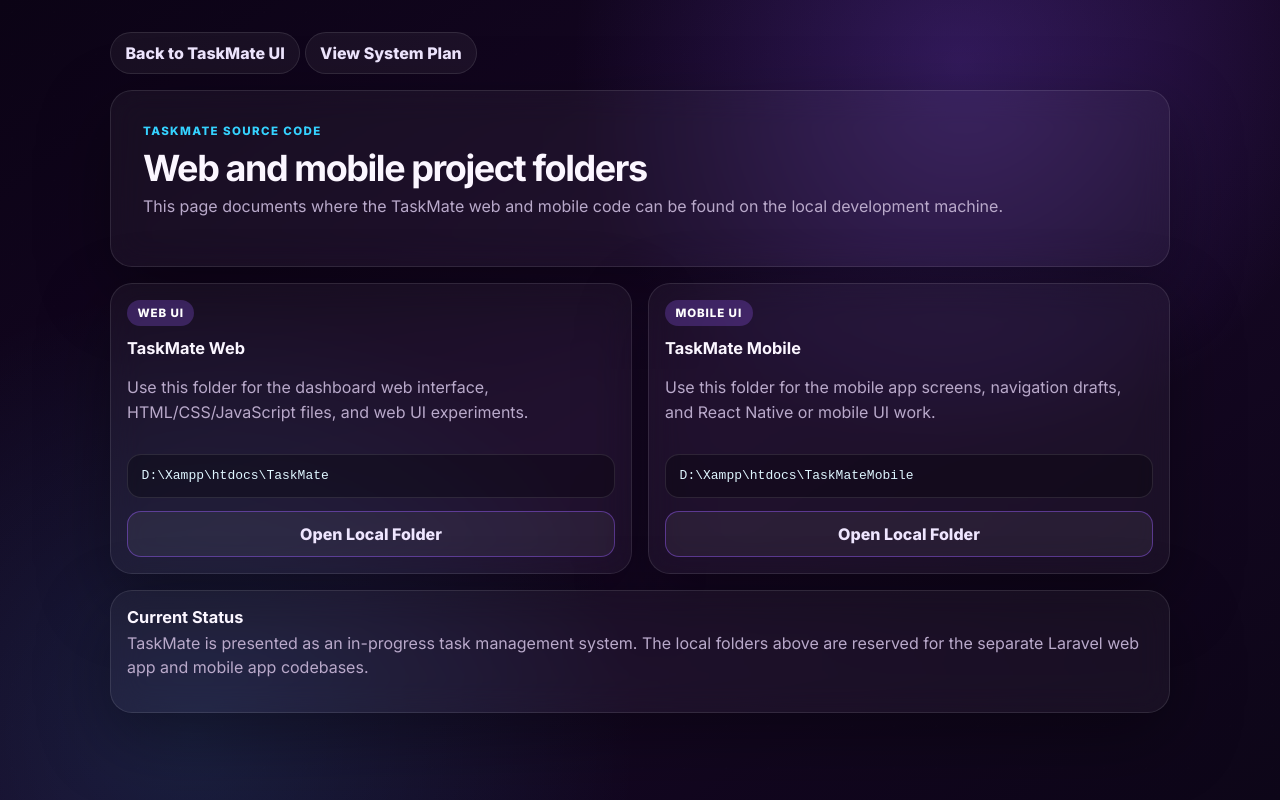
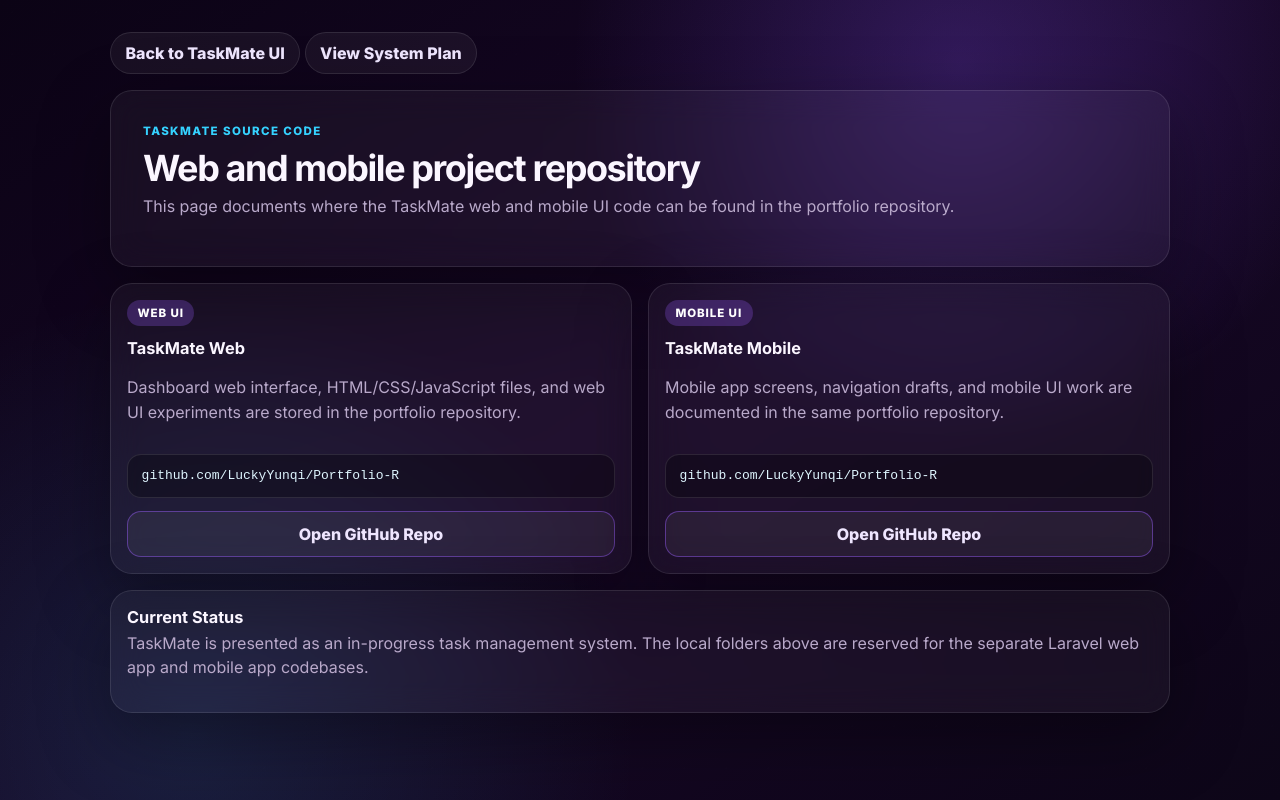
Before and after one commit to LuckyYunqi/Portfolio-R, a plain HTML site: page taskmate/source-code.html in a window 1280 px wide. Drawn offline with Linux system fonts and the light colour scheme.

Commit message:
source code

```diff
--- a/taskmate/source-code.html
+++ b/taskmate/source-code.html
@@ -16,25 +16,25 @@
 
         <section class="code-hero">
             <p class="eyebrow">TaskMate Source Code</p>
-            <h1>Web and mobile project folders</h1>
-            <p>This page documents where the TaskMate web and mobile code can be found on the local development machine.</p>
+            <h1>Web and mobile project repository</h1>
+            <p>This page documents where the TaskMate web and mobile UI code can be found in the portfolio repository.</p>
         </section>
 
         <section class="code-grid" aria-label="TaskMate source folders">
             <article class="code-card">
                 <span class="code-badge">Web UI</span>
                 <h2>TaskMate Web</h2>
-                <p>Use this folder for the dashboard web interface, HTML/CSS/JavaScript files, and web UI experiments.</p>
-                <code>D:\Xampp\htdocs\TaskMate</code>
-                <a class="ghost-button" href="file:///D:/Xampp/htdocs/TaskMate/">Open Local Folder</a>
+                <p>Dashboard web interface, HTML/CSS/JavaScript files, and web UI experiments are stored in the portfolio repository.</p>
+                <code>github.com/LuckyYunqi/Portfolio-R</code>
+                <a class="ghost-button" href="https://github.com/LuckyYunqi/Portfolio-R" target="_blank" rel="noopener noreferrer">Open GitHub Repo</a>
             </article>
 
             <article class="code-card">
                 <span class="code-badge">Mobile UI</span>
                 <h2>TaskMate Mobile</h2>
-                <p>Use this folder for the mobile app screens, navigation drafts, and React Native or mobile UI work.</p>
-                <code>D:\Xampp\htdocs\TaskMateMobile</code>
-                <a class="ghost-button" href="file:///D:/Xampp/htdocs/TaskMateMobile/">Open Local Folder</a>
+                <p>Mobile app screens, navigation drafts, and mobile UI work are documented in the same portfolio repository.</p>
+                <code>github.com/LuckyYunqi/Portfolio-R</code>
+                <a class="ghost-button" href="https://github.com/LuckyYunqi/Portfolio-R" target="_blank" rel="noopener noreferrer">Open GitHub Repo</a>
             </article>
         </section>
 
```
